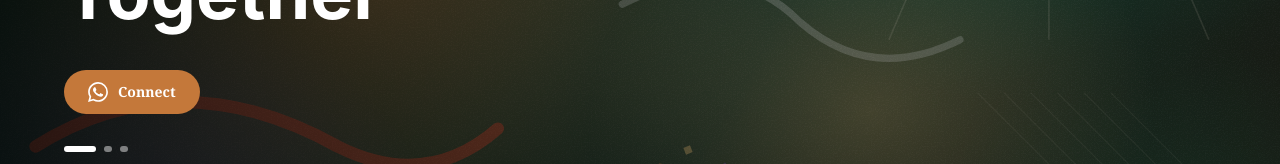
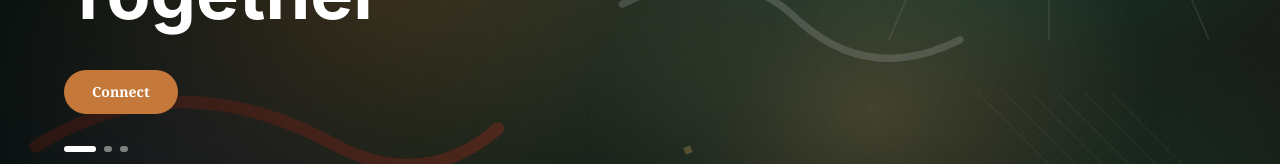
Before and after one commit to poojakachroo-ai/bloom-and-grow, a Next.js app: page / in a window 1280 px wide. Shown: the part 525-689 px from the top of the page. Built offline with nearby package versions, Linux system fonts and the light colour scheme.

Commit message:
new design

```diff
--- a/app/components/Hero.tsx
+++ b/app/components/Hero.tsx
@@ -135,13 +135,9 @@ export default function Hero() {
           href="https://wa.me/917259280949?text=Hi%2C%20I%27d%20like%20to%20plan%20an%20event%20with%20Bloom%20%26%20Grow"
           target="_blank"
           rel="noopener noreferrer"
-          className="mt-8 inline-flex items-center gap-2.5 rounded-full px-6 py-3 text-sm font-semibold transition-all hover:opacity-90 active:scale-95"
+          className="mt-8 inline-block rounded-full px-7 py-3 text-sm font-semibold transition-all hover:opacity-90 active:scale-95"
           style={{ backgroundColor: "#C4783A", color: "white" }}
         >
-          {/* WhatsApp icon */}
-          <svg className="h-5 w-5 shrink-0" viewBox="0 0 24 24" fill="currentColor" aria-hidden>
-            <path d="M17.472 14.382c-.297-.149-1.758-.867-2.03-.967-.273-.099-.471-.148-.67.15-.197.297-.767.966-.94 1.164-.173.199-.347.223-.644.075-.297-.15-1.255-.463-2.39-1.475-.883-.788-1.48-1.761-1.653-2.059-.173-.297-.018-.458.13-.606.134-.133.298-.347.446-.52.149-.174.198-.298.298-.497.099-.198.05-.371-.025-.52-.075-.149-.669-1.612-.916-2.207-.242-.579-.487-.5-.669-.51-.173-.008-.371-.01-.57-.01-.198 0-.52.074-.792.372-.272.297-1.04 1.016-1.04 2.479 0 1.462 1.065 2.875 1.213 3.074.149.198 2.096 3.2 5.077 4.487.709.306 1.262.489 1.694.625.712.227 1.36.195 1.871.118.571-.085 1.758-.719 2.006-1.413.248-.694.248-1.289.173-1.413-.074-.124-.272-.198-.57-.347m-5.421 7.403h-.004a9.87 9.87 0 01-5.031-1.378l-.361-.214-3.741.982.998-3.648-.235-.374a9.86 9.86 0 01-1.51-5.26c.001-5.45 4.436-9.884 9.888-9.884 2.64 0 5.122 1.03 6.988 2.898a9.825 9.825 0 012.893 6.994c-.003 5.45-4.437 9.884-9.885 9.884m8.413-18.297A11.815 11.815 0 0012.05 0C5.495 0 .16 5.335.157 11.892c0 2.096.547 4.142 1.588 5.945L.057 24l6.305-1.654a11.882 11.882 0 005.683 1.448h.005c6.554 0 11.89-5.335 11.893-11.893a11.821 11.821 0 00-3.48-8.413z"/>
-          </svg>
           Connect
         </a>
 
```
